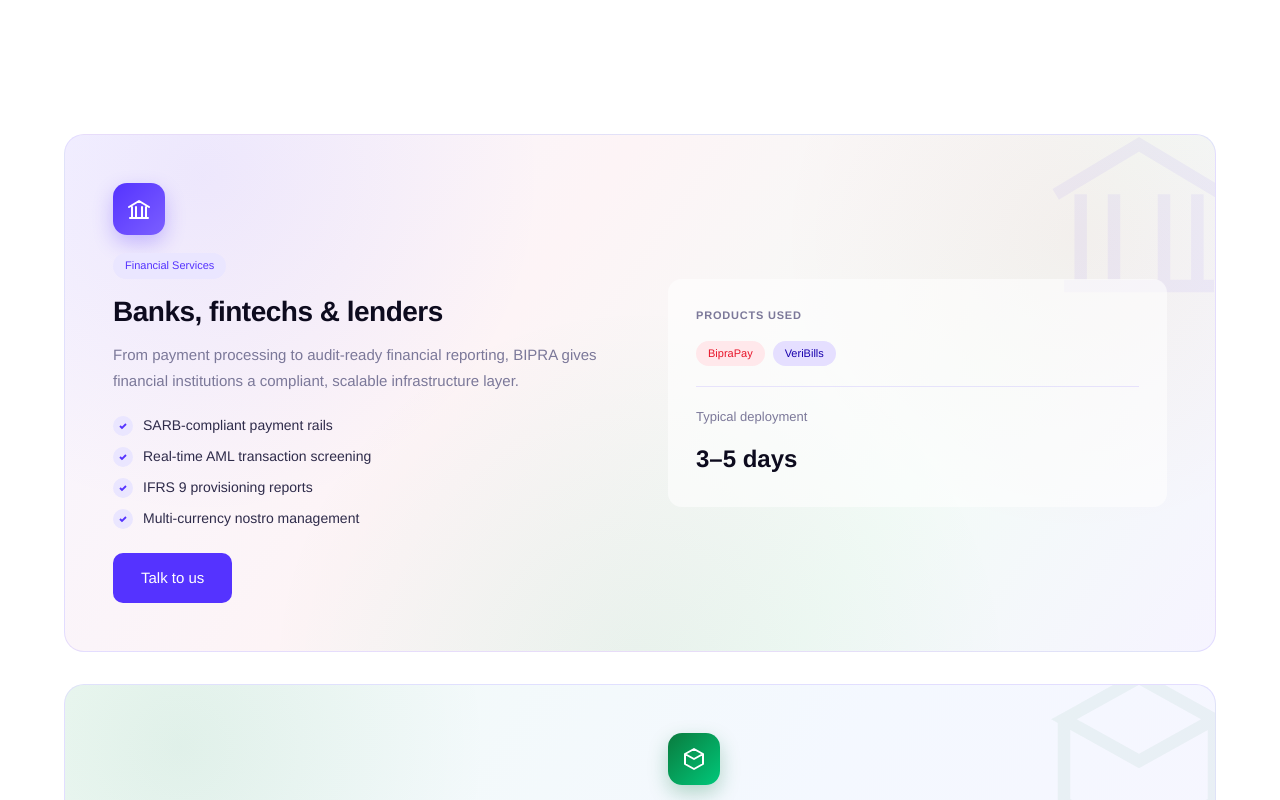
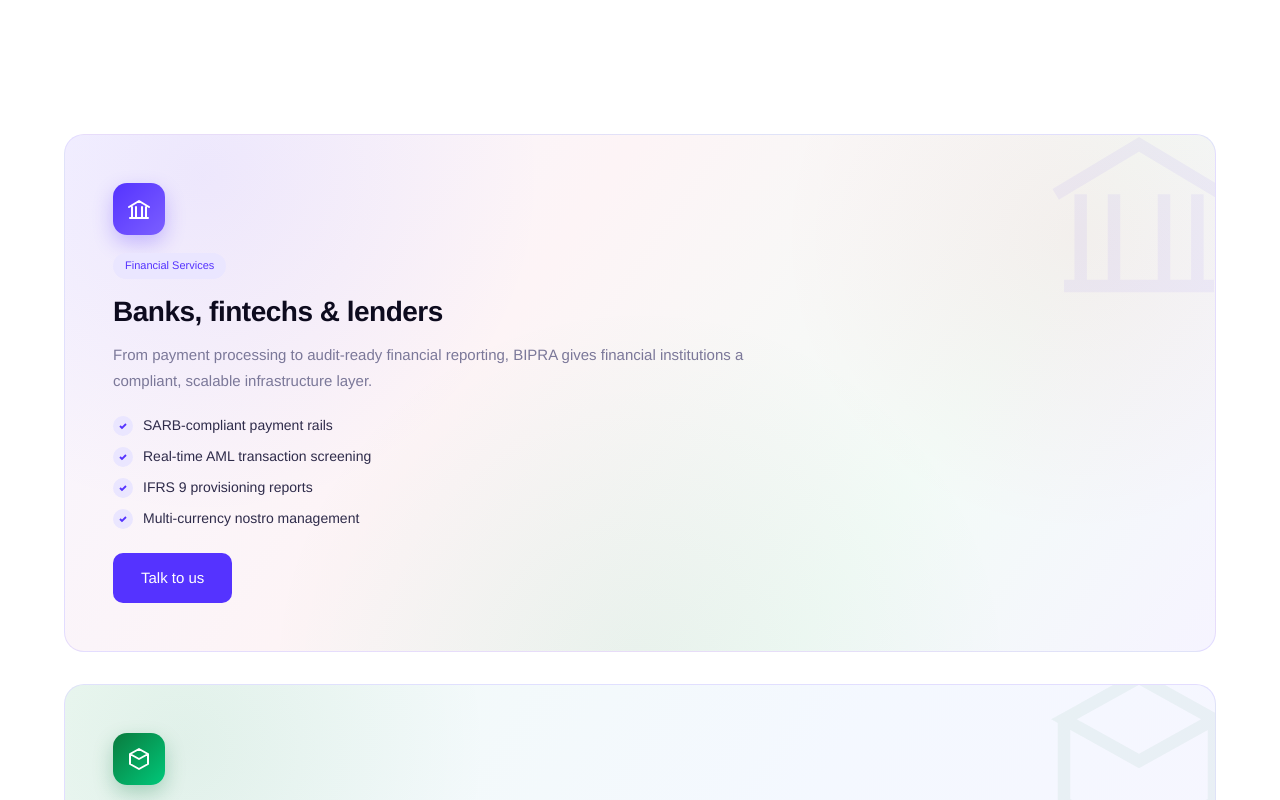
Before and after one commit to amomakgwana-web/website, a Next.js app: page /solutions in a window 1280 px wide. Shown: the part 1220-2020 px from the top of the page. Built offline with nearby package versions, Linux system fonts and the light colour scheme.

Commit message:
Remove Products used panel from Solutions industry cards
Each industry card is now a single-column layout (icon, heading,
description, checklist, CTA) instead of a two-column grid with a
Products used/deployment-time panel alongside it.

```diff
--- a/components/pages/SolutionsClient.tsx
+++ b/components/pages/SolutionsClient.tsx
@@ -150,19 +150,10 @@ export default function SolutionsClient() {
               <Link className="btn btn-lg" style={{marginTop:"24px",background:ind.accent,color:"#fff"}} href="/contact">Talk to us</Link>
             </div>
           );
-          const productsPanel = (
-            <div style={{background:"rgba(255,255,255,0.6)",borderRadius:"14px",padding:"28px"}}>
-              <div style={{fontSize:"11px",fontWeight:"600",color:"var(--muted)",textTransform:"uppercase",letterSpacing:".8px",marginBottom:"16px"}}>Products used</div>
-              <div style={{display:"flex",flexWrap:"wrap",gap:"8px"}}>{ind.products.map((p) => <span key={p.label} className={`badge ${p.badgeClass}`}>{p.label}</span>)}</div>
-              <div style={{height:"1px",background:"var(--border)",margin:"20px 0"}}></div>
-              <div style={{fontSize:"13px",color:"var(--muted)",marginBottom:"12px"}}>Typical deployment</div>
-              <div style={{fontSize:"24px",fontWeight:"800",color:"var(--ink)"}}>{ind.deployment}</div>
-            </div>
-          );
           return (
-            <div key={ind.key} style={{display:"grid",gridTemplateColumns:"1fr 1fr",gap:"56px",alignItems:"center",borderRadius:"20px",border:"1px solid var(--border)",padding:"48px"}} className={`two-col solutions-ind-card ${ind.mesh} cine-reveal s${(i % 3) + 1} tilt shine`}>
+            <div key={ind.key} style={{borderRadius:"20px",border:"1px solid var(--border)",padding:"48px"}} className={`solutions-ind-card ${ind.mesh} cine-reveal s${(i % 3) + 1} tilt shine`}>
               <svg className="solutions-ind-watermark" width="200" height="200" viewBox="0 0 24 24" fill="none" stroke={ind.accent} strokeWidth="1.5">{ind.icon}</svg>
-              {i % 2 === 0 ? (<>{iconBlock}{productsPanel}</>) : (<>{productsPanel}{iconBlock}</>)}
+              <div style={{maxWidth:"640px"}}>{iconBlock}</div>
             </div>
           );
         })}
```
